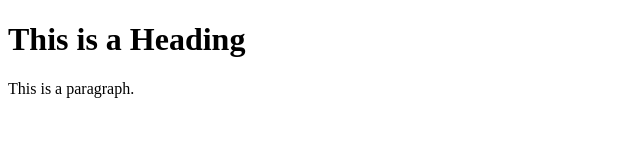
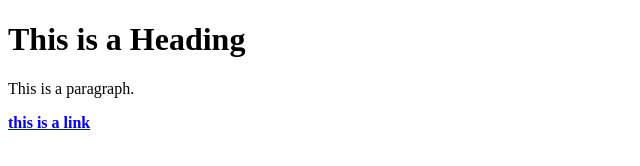
Before and after one commit to poojamakawana/swlab1, a plain HTML site: page index.html in a window 1280 px wide. Shown: the whole page, without its empty margins (0-640 px from the left). Drawn offline with Linux system fonts and the light colour scheme.

Commit message:
Update index.html

```diff
--- a/index.html
+++ b/index.html
@@ -7,6 +7,6 @@
 
 <h1>This is a Heading</h1>
 <p>This is a paragraph.</p>
-
+<a href="first.html"><b>this is a link</b> </a>
 </body>
 </html>
```
